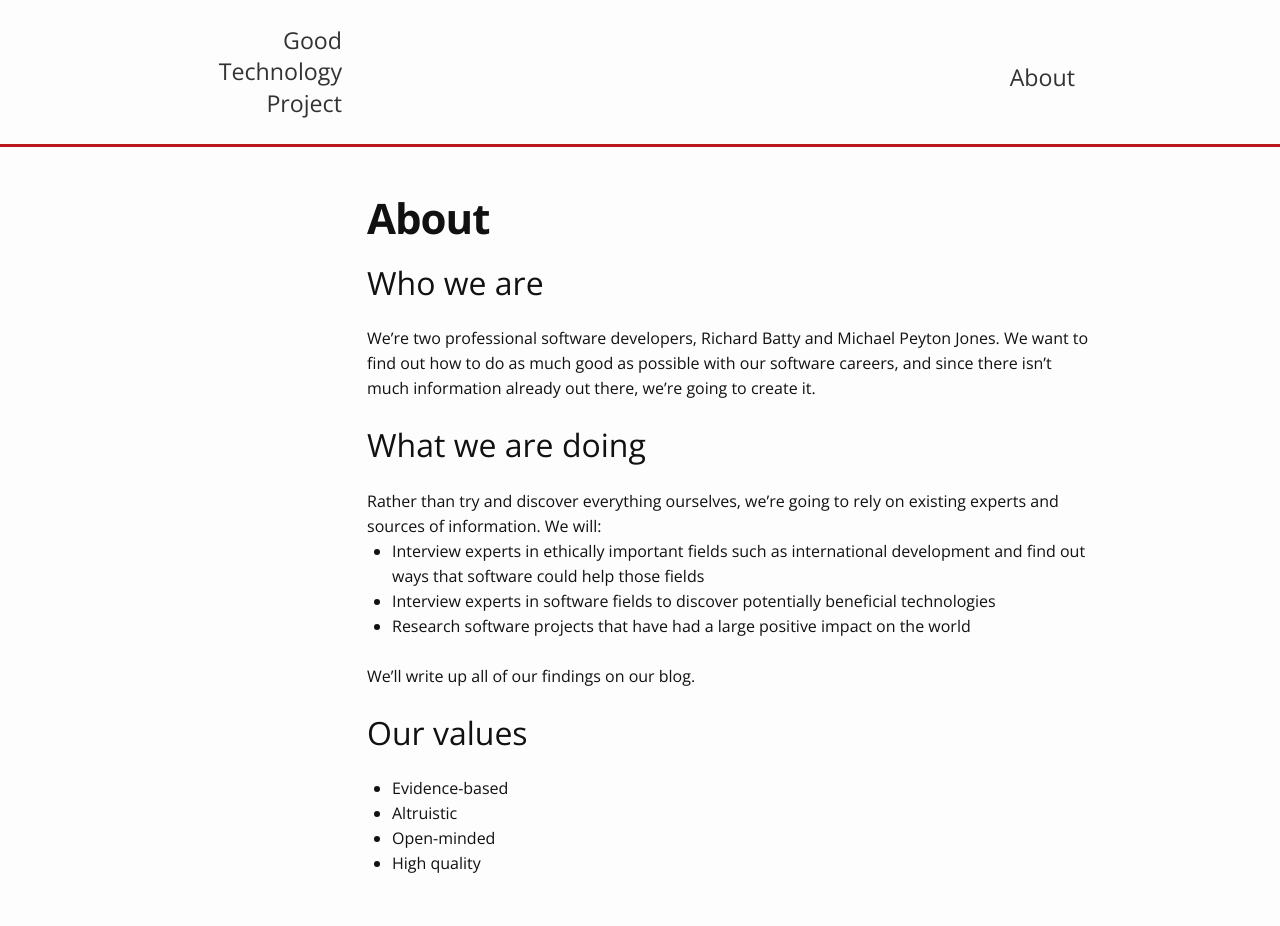
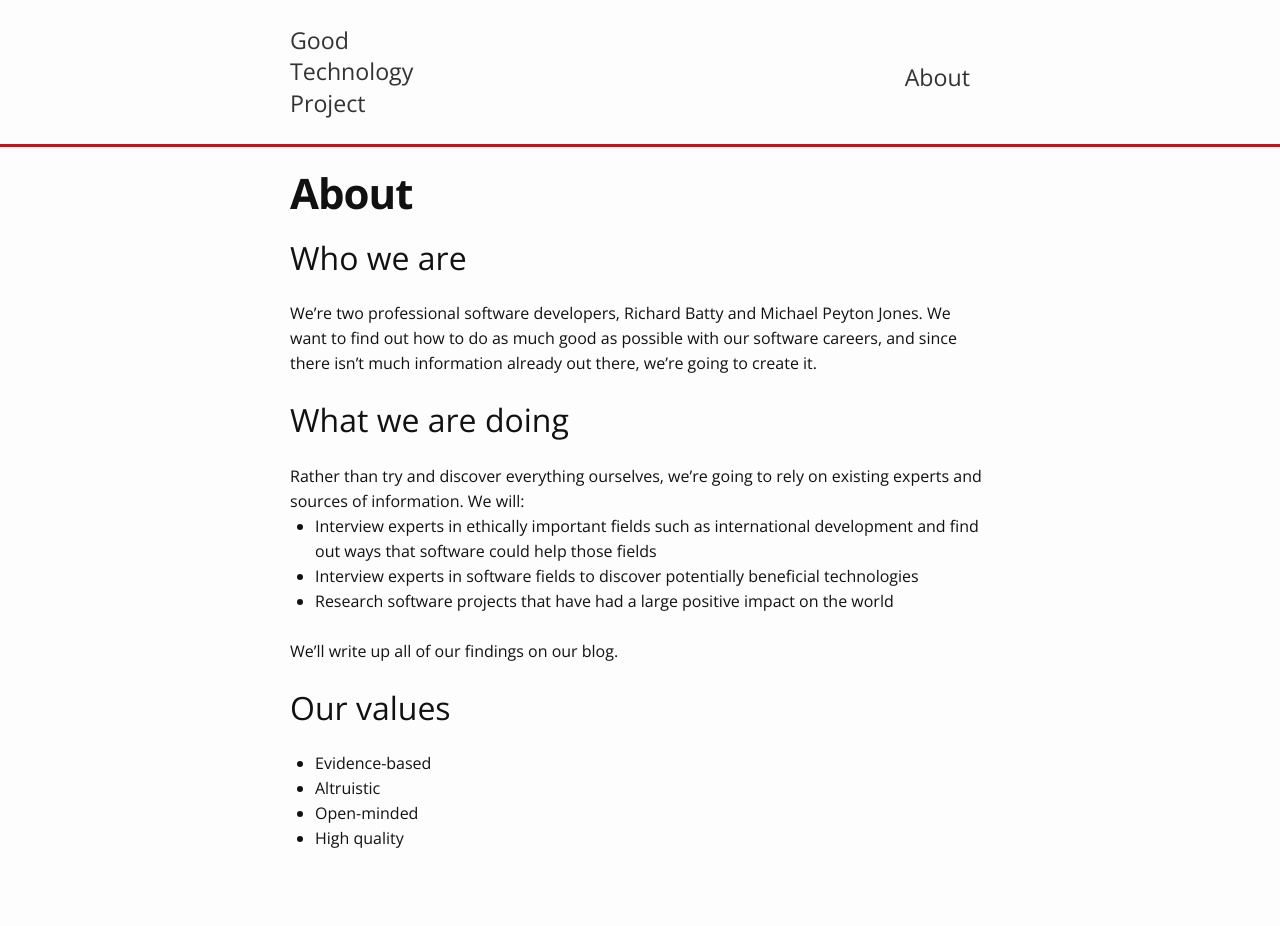
Before and after one commit to richardbatty/good-technology-project, a Jekyll site: the page built from about.md, in a window 1280 px wide. Built offline with Jekyll 4.4.1, drawn with Linux system fonts in a browser that asks for light colours; comment, search, counter and statistics services are not loaded; after the commit the page ends 901 px from its top, so only the background shows below that.

Commit message:
Switch to single column layout

```diff
--- a/_layouts/page.html
+++ b/_layouts/page.html
@@ -1,13 +1,8 @@
 ---
 layout: default
 ---
-<div class="post grid">
-
-  <div class="col-1-3 left-column">
-    &nbsp;
-  </div>
-
-  <div class="col-2-3">
+<div class="post">
+  <div>
     <header class="post-header">
       <h1 class="post-title">{{ page.title }}</h1>
     </header>
--- a/_sass/_base.scss
+++ b/_sass/_base.scss
@@ -191,7 +191,7 @@ pre {
     margin-right: auto;
     margin-left: auto;
     @extend %clearfix;
-
+    padding: 0 $spacing-unit;
     @include media-query($on-laptop) {
         max-width: -webkit-calc(#{$content-width} - (#{$spacing-unit}));
         max-width:         calc(#{$content-width} - (#{$spacing-unit}));
--- a/_sass/_layout.scss
+++ b/_sass/_layout.scss
@@ -9,18 +9,8 @@
 }
 
 .site-title {
-    text-align: right;
-    padding-left: $spacing-unit;
     a, a:visited {
       word-spacing: 9999999px;
-    }
-
-    @include media-query($on-palm) {
-      text-align: left;
-      width: 50%;
-      a, a:visited {
-        word-spacing: normal;
-      }
     }
 }
 
@@ -28,9 +18,6 @@
     float: right;
     line-height: 56px;
 
-    @include media-query($on-palm) {
-      width: 50%;
-    }
     .menu-icon {
         display: none;
     }
--- a/css/main.scss
+++ b/css/main.scss
@@ -21,10 +21,10 @@ $grey-color-light: lighten($grey-color, 40%);
 $grey-color-dark:  darken($grey-color, 25%);
 
 // Width of the content area
-$content-width:    960px;
+$content-width:    800px;
 
 $on-palm:          600px;
-$on-laptop:        960px;
+$on-laptop:        800px;
 
 
 
--- a/index.html
+++ b/index.html
@@ -2,10 +2,8 @@
 layout: default
 ---
 
-<div class="col-1-3 left-column">
-  &nbsp;
-</div>
-<div class="home col-2-3">
+
+<div class="home">
 
   <div class="title-block">
     <h1>How can we do as much good as possible with software?</h1>
```
Also changed, not shown: _layouts/post.html (+2 -7 lines).
